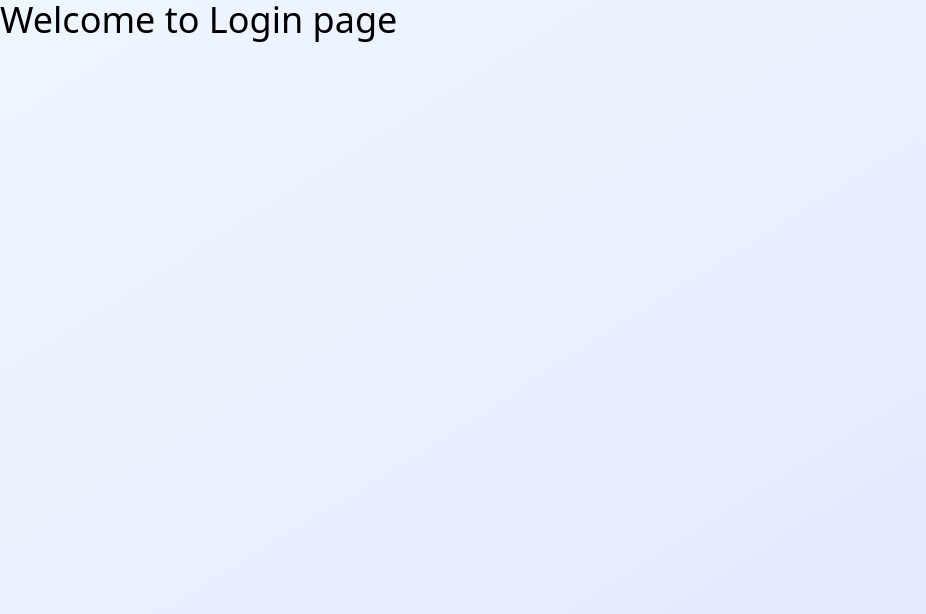
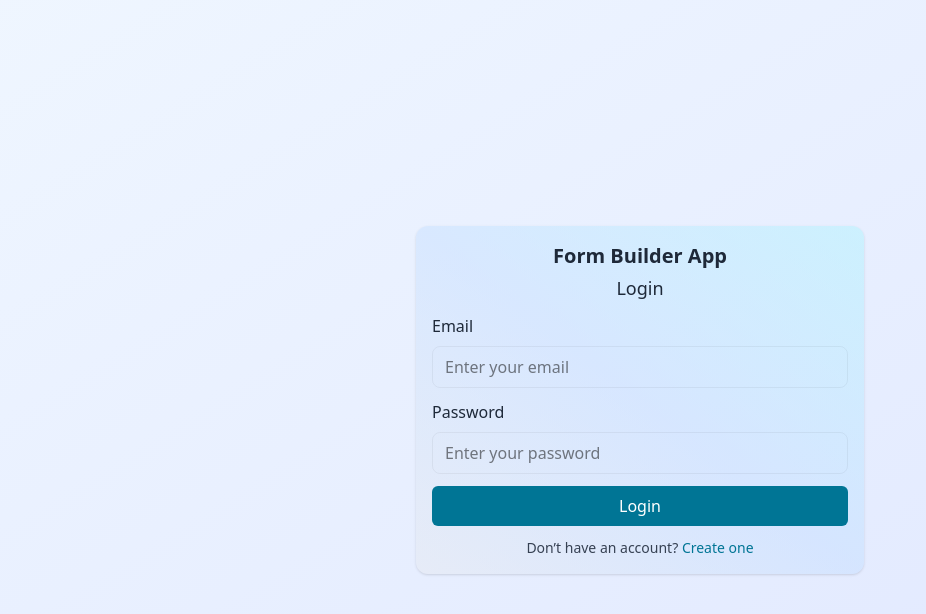
Before and after one commit to mandouro-22/form-builder-app, a React (Vite) app: page /auth/login in a window 1280 px wide. Shown: the top 614 px of the page, without its empty margins (0-926 px from the left). Built offline with nearby package versions, Linux system fonts and the light colour scheme.

Commit message:
Implement Auth UI pages and Implement Hook form validation

```diff
--- a/package.json
+++ b/package.json
@@ -13,6 +13,7 @@
     "@dnd-kit/core": "^6.3.1",
     "@dnd-kit/modifiers": "^9.0.0",
     "@dnd-kit/sortable": "^10.0.0",
+    "@hookform/resolvers": "^5.2.1",
     "@tailwindcss/vite": "^4.1.11",
     "@tanstack/react-router": "^1.130.12",
     "@tanstack/react-router-devtools": "^1.130.13",
@@ -21,7 +22,9 @@
     "lucide-react": "^0.536.0",
     "react": "^19.1.0",
     "react-dom": "^19.1.0",
+    "react-hook-form": "^7.62.0",
     "tailwindcss": "^4.1.11",
+    "zod": "^4.0.17",
     "zustand": "^5.0.7"
   },
   "devDependencies": {
--- /dev/null
+++ b/src/api/api.ts
@@ -0,0 +1,63 @@
+import type { LoginFormValues, RegisterFormValues } from "../validations/auth";
+
+type Register = {
+  name: keyof RegisterFormValues;
+  label: string;
+  type: string;
+  placeholder: string;
+};
+
+type Login = {
+  name: keyof LoginFormValues;
+  label: string;
+  type: string;
+  placeholder: string;
+};
+
+export const login: Login[] = [
+  {
+    label: "Email",
+    name: "email",
+    type: "email",
+    placeholder: "Enter your email",
+  },
+  {
+    label: "Password",
+    name: "password",
+    type: "password",
+    placeholder: "Enter your password",
+  },
+];
+
+export const register: Register[] = [
+  {
+    label: "Full Name",
+    name: "fullName",
+    type: "text",
+    placeholder: "Enter your full name",
+  },
+  {
+    label: "Username",
+    name: "username",
+    type: "text",
+    placeholder: "Choose a username",
+  },
+  {
+    label: "Email",
+    name: "email",
+    type: "email",
+    placeholder: "Enter your email",
+  },
+  {
+    label: "Password",
+    name: "password",
+    type: "password",
+    placeholder: "Enter your password",
+  },
+  {
+    label: "Confirm Password",
+    name: "confirmPassword",
+    type: "password",
+    placeholder: "Re-enter your password",
+  },
+];
--- a/src/routes/auth/login.tsx
+++ b/src/routes/auth/login.tsx
@@ -1,5 +1,9 @@
-import { createRoute } from "@tanstack/react-router";
+import { createRoute, Link } from "@tanstack/react-router";
 import { AuthLayout } from "./layout";
+import { login } from "../../api/api";
+import { useForm } from "react-hook-form";
+import { loginSchema, type LoginFormValues } from "../../validations/auth";
+import { zodResolver } from "@hookform/resolvers/zod";
 
 export const Login = createRoute({
   getParentRoute: () => AuthLayout,
@@ -8,5 +12,70 @@ export const Login = createRoute({
 });
 
 function Page() {
-  return <div className="text-4xl">Welcome to Login page</div>;
+  const form = useForm<LoginFormValues>({
+    resolver: zodResolver(loginSchema),
+    mode: "onChange",
+    defaultValues: {
+      email: "",
+      password: "",
+    },
+  });
+
+  const handleSubmitLogin = (value: LoginFormValues) => {
+    console.log(value);
+  };
+
+  return (
+    <section className="h-screen w-full p-4 flex items-center justify-center">
+      <div className="max-w-md w-full mx-auto bg-gradient-to-tr from-gray-200/40 via-blue-200/40 to-cyan-200/40 h-auto rounded-xl shadow p-4">
+        <div className="flex items-center flex-col gap-1">
+          <h1 className="font-bold text-gray-800 text-xl">Form Builder App</h1>
+          <h3 className="font-medium text-gray-800 text-lg">Login</h3>
+        </div>
+
+        <form
+          onSubmit={form.handleSubmit(handleSubmitLogin)}
+          className="space-y-3 mt-3">
+          {login.map((field, index) => (
+            <div key={index} className="flex flex-col gap-y-2">
+              <label htmlFor={field.name} className="font-medium text-gray-800">
+                {field.label}
+              </label>
+              <input
+                type={field.type}
+                {...form.register(field.name)}
+                name={field.name}
+                placeholder={field.placeholder}
+                className={`input py-2 px-3 border rounded ${
+                  form.formState.errors[field.name]
+                    ? "!border-red-500"
+                    : "!border-black/5"
+                }`}
+              />
+              {form.formState.errors[field.name] && (
+                <p className="text-red-600 text-sm">
+                  {form.formState.errors[field.name]?.message}
+                </p>
+              )}
+            </div>
+          ))}
+
+          <button
+            type="submit"
+            className="btn bg-cyan-700 w-full font-medium text-white">
+            Login
+          </button>
+        </form>
+
+        <p className="text-center text-sm text-gray-700 mt-3">
+          Don’t have an account?{" "}
+          <Link
+            to="/auth/sign-up"
+            className="text-cyan-700 font-medium hover:underline">
+            Create one
+          </Link>
+        </p>
+      </div>
+    </section>
+  );
 }
--- a/src/routes/auth/sign-up.tsx
+++ b/src/routes/auth/sign-up.tsx
@@ -1,5 +1,12 @@
-import { createRoute } from "@tanstack/react-router";
+import { createRoute, Link } from "@tanstack/react-router";
 import { AuthLayout } from "./layout";
+import { useForm } from "react-hook-form";
+import { register } from "../../api/api";
+import { zodResolver } from "@hookform/resolvers/zod";
+import {
+  registerSchema,
+  type RegisterFormValues,
+} from "../../validations/auth";
 
 export const SignUp = createRoute({
   getParentRoute: () => AuthLayout,
@@ -8,5 +15,72 @@ export const SignUp = createRoute({
 });
 
 function Page() {
-  return <div className="text-4xl">Welcome to Sign up page</div>;
+  const form = useForm<RegisterFormValues>({
+    resolver: zodResolver(registerSchema),
+    mode: "onChange",
+    defaultValues: {
+      fullName: "",
+      username: "",
+      email: "",
+      password: "",
+      confirmPassword: "",
+    },
+  });
+  const handleRegisterSubmit = (value: RegisterFormValues) => {
+    console.log(value);
+  };
+
+  return (
+    <section className="h-screen w-full p-4 flex items-center justify-center">
+      <div className="max-w-md w-full mx-auto bg-gradient-to-tr from-gray-200/40 via-blue-200/40 to-cyan-200/40 h-auto rounded-xl shadow p-4">
+        <div className="flex items-center flex-col gap-1">
+          <h1 className="font-bold text-gray-800 text-xl">Form Builder App</h1>
+          <h3 className="font-medium text-gray-800 text-lg">Sign Up</h3>
+        </div>
+
+        <form
+          onSubmit={form.handleSubmit(handleRegisterSubmit)}
+          className="space-y-3 mt-3">
+          {register.map((field, index) => (
+            <div key={index} className="flex flex-col gap-y-2">
+              <label htmlFor={field.name} className="font-medium text-gray-800">
+                {field.label}
+              </label>
+              <input
+                type={field.type}
+                {...form.register(field.name)}
+                name={field.name}
+                placeholder={field.placeholder}
+                className={`input py-2 px-3 border rounded ${
+                  form.formState.errors[field.name]
+                    ? "!border-red-500"
+                    : "!border-black/5"
+                }`}
+              />
+              {form.formState.errors[field.name] && (
+                <p className="text-red-600 text-sm">
+                  {form.formState.errors[field.name]?.message}
+                </p>
+              )}
+            </div>
+          ))}
+
+          <button
+            type="submit"
+            className="btn bg-cyan-700 w-full font-medium text-white">
+            Create Account
+          </button>
+        </form>
+
+        <p className="text-center text-sm text-gray-700 mt-3">
+          Already have an account?{" "}
+          <Link
+            to="/auth/login"
+            className="text-cyan-700 font-medium hover:underline">
+            Login here
+          </Link>
+        </p>
+      </div>
+    </section>
+  );
 }
--- /dev/null
+++ b/src/validations/auth.ts
@@ -0,0 +1,21 @@
+import z from "zod";
+export const loginSchema = z.object({
+  email: z.string().email("Invalid email address"),
+  password: z.string().min(6, "Password must be at least 6 characters"),
+});
+
+export const registerSchema = z
+  .object({
+    fullName: z.string().min(3, "Full name must be at least 3 characters"),
+    username: z.string().min(3, "Username must be at least 3 characters"),
+    email: z.string().email("Invalid email address"),
+    password: z.string().min(6, "Password must be at least 6 characters"),
+    confirmPassword: z.string(),
+  })
+  .refine((data) => data.password === data.confirmPassword, {
+    path: ["confirmPassword"],
+    message: "Password don't match",
+  });
+
+export type LoginFormValues = z.infer<typeof loginSchema>;
+export type RegisterFormValues = z.infer<typeof registerSchema>;
```
Also changed, not shown: 1 other file (tests, documents, lock files or other folders).
